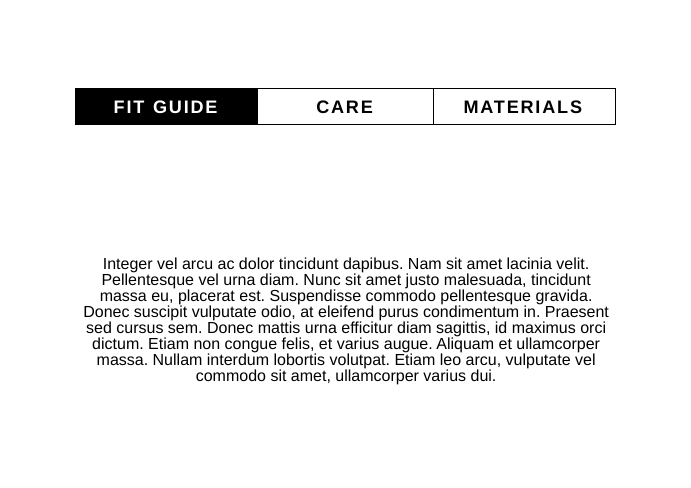
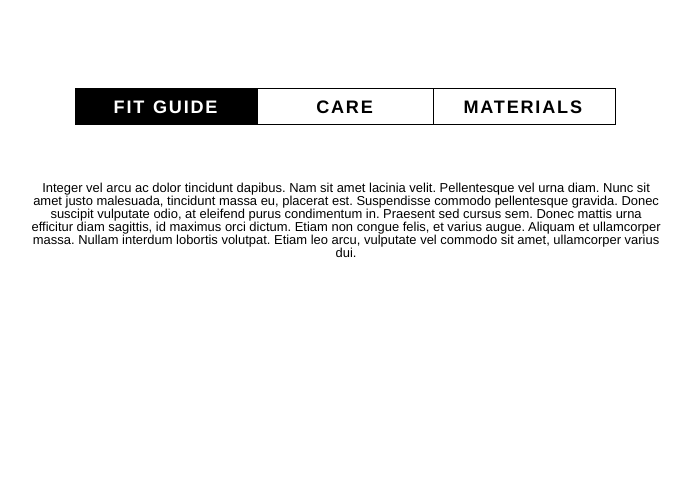
Before and after one commit to javi-aire/sdg, a website: page client/index.html in a window 1280 px wide. Shown: the whole page, without its empty margins (294-985 px from the left). Drawn offline with nearby package versions, Linux system fonts and the light colour scheme; files that its build step writes are made by us from their sources.

Commit message:
Added styles for tab_content, desktop/tablet complete

```diff
--- a/client/css/style.scss
+++ b/client/css/style.scss
@@ -36,19 +36,12 @@ body {
 ol, ul {
   list-style: none;
 }
-blockquote, q {
-  quotes: none;
+h1 {
+  font-size: 3.157em;
+  font-weight: 500;
+  opacity: .7;
+  text-align: center;
 }
-blockquote:before, blockquote:after,
-q:before, q:after {
-  content: '';
-  content: none;
-}
-table {
-  border-collapse: collapse;
-  border-spacing: 0;
-}
-
 /*======= Tab Container ======*/
 .tab-container {
   position: relative;
@@ -162,10 +155,18 @@ table {
   position: absolute;
   background: white; /* necessary to hide other tab_content */
   overflow: hidden;
-  top: 8.05em;
+  top: 4em;
   left: 0;
   right: 0;
-  padding: 3.25em;
+  padding: 9em 0 3em 0;
+
+  &--fit-guide-tab {
+    padding: 6.75em 0 6em 0;
+  }
+
+  &--care-tab {
+    padding: 6.75em 0 6em 0;
+  }
 
   @media screen and (max-width: 39.06em){
     display: none;
@@ -181,3 +182,31 @@ table {
     margin-left: -4vw;
     letter-spacing: .0625em;
 */
+
+/*====== Materials Tab Content ======*/
+.mats_percent {
+  position: relative;
+  float: left;
+  cursor: pointer;
+  bottom: 2em;
+  right: 1em;
+  margin-left: 2em;
+
+  &:hover {
+    border-bottom: 1px solid #000;
+    transition: all linear 1.5s;
+  }
+}
+
+.mats {
+  font-size: 50%;
+  display: block;
+
+}
+
+.mats_info {
+  font-size: 0.81em;
+  float: left;
+  position: relative;
+  bottom: 5em;
+}
--- a/client/index.html
+++ b/client/index.html
@@ -16,7 +16,7 @@
       <span class="tab_accordion">+</span>
 
       <div class="tab_content tab_content--fit-guide-tab">
-        <p>Integer vel arcu ac dolor tincidunt dapibus. Nam sit amet lacinia velit. Pellentesque vel urna diam. Nunc sit amet justo malesuada, tincidunt massa eu, placerat est. Suspendisse commodo pellentesque gravida. Donec suscipit vulputate odio, at eleifend purus condimentum in. Praesent sed cursus sem. Donec mattis urna efficitur diam sagittis, id maximus orci dictum. Etiam non congue felis, et varius augue. Aliquam et ullamcorper massa. Nullam interdum lobortis volutpat. Etiam leo arcu, vulputate vel commodo sit amet, ullamcorper varius dui.</p>
+        <p class="mats_info">Integer vel arcu ac dolor tincidunt dapibus. Nam sit amet lacinia velit. Pellentesque vel urna diam. Nunc sit amet justo malesuada, tincidunt massa eu, placerat est. Suspendisse commodo pellentesque gravida. Donec suscipit vulputate odio, at eleifend purus condimentum in. Praesent sed cursus sem. Donec mattis urna efficitur diam sagittis, id maximus orci dictum. Etiam non congue felis, et varius augue. Aliquam et ullamcorper massa. Nullam interdum lobortis volutpat. Etiam leo arcu, vulputate vel commodo sit amet, ullamcorper varius dui.</p>
       </div>
     </div>
     <div class="tab">
@@ -25,10 +25,8 @@
       <span class="tab_accordion tab_accordion--care-tab">+</span>
 
 
-      <div class="tab_content">
-        <div class="tab_content--care-tab">
-          <p>Quisque a turpis fermentum, dapibus mauris quis, dignissim ligula. Aliquam aliquet tellus nunc, non fermentum leo dictum vel. Morbi vehicula laoreet felis ac blandit. Sed mi urna, feugiat nec rhoncus vitae, sollicitudin non dui. Vestibulum in porttitor urna, ut posuere elit. Suspendisse mi magna, molestie nec aliquam id, porttitor in ante. Nullam posuere ipsum odio, at placerat ante eleifend vitae. Suspendisse vestibulum magna pretium velit venenatis venenatis. Donec dapibus, justo ut aliquam varius, quam tortor dignissim tellus, imperdiet scelerisque risus ex ac magna. Nunc sed purus nibh. Phasellus elit erat, scelerisque sed volutpat non, interdum vitae urna.</p>
-        </div>
+      <div class="tab_content tab_content--care-tab">
+        <p class="mats_info">Quisque a turpis fermentum, dapibus mauris quis, dignissim ligula. Aliquam aliquet tellus nunc, non fermentum leo dictum vel. Morbi vehicula laoreet felis ac blandit. Sed mi urna, feugiat nec rhoncus vitae, sollicitudin non dui. Vestibulum in porttitor urna, ut posuere elit. Suspendisse mi magna, molestie nec aliquam id, porttitor in ante. Nullam posuere ipsum odio, at placerat ante eleifend vitae. Suspendisse vestibulum magna pretium velit venenatis venenatis. Donec dapibus, justo ut aliquam varius, quam tortor dignissim tellus, imperdiet scelerisque risus ex ac magna. Nunc sed purus nibh. Phasellus elit erat, scelerisque sed volutpat non, interdum vitae urna.</p>
       </div>
     </div>
     <div class="tab">
@@ -37,13 +35,11 @@
       <span class="tab_accordion tab_accordion--materials-tab">+</span>
 
 
-      <div class="tab_content">
-        <div class="tab_content--materials-tab">
-          <h1>50% cashmere</h1>
-          <h1>46% wool</h1>
-          <h1>4% modal</h1>
-          <p>Lorem ipsum dolor sit amet, consectetur adipiscing elit. Nullam nibh arcu, ultricies nec purus quis, consequat luctus orci. Sed non mi nisi. Donec vulputate erat odio, eget lacinia lectus accumsan sed. Phasellus diam lorem, ullamcorper quis velit a, ultricies facilisis turpis. Sed laoreet efficitur odio, ut consequat arcu iaculis non. Quisque lectus ligula, venenatis quis ullamcorper vitae, euismod in nisi. Sed sed arcu tortor. Phasellus a iaculis metus, sed suscipit dui. Nunc mollis, ipsum at tristique dignissim, enim mi sodales nulla, sed dapibus lorem tortor et nisi.</p>
-        </div>
+      <div class="tab_content tab_content--materials-tab">
+        <h1 class="mats_percent">50% <span class="mats">cashmere</span></h1>
+        <h1 class="mats_percent">46% <span class="mats">wool</span></h1>
+        <h1 class="mats_percent">4% <span class="mats">modal</span></h1>
+        <p class="mats_info">Lorem ipsum dolor sit amet, consectetur adipiscing elit. Nullam nibh arcu, ultricies nec purus quis, consequat luctus orci. Sed non mi nisi. Donec vulputate erat odio, eget lacinia lectus accumsan sed. Phasellus diam lorem, ullamcorper quis velit a, ultricies facilisis turpis. Sed laoreet efficitur odio, ut consequat arcu iaculis non. Quisque lectus ligula, venenatis quis ullamcorper vitae, euismod in nisi. Sed sed arcu tortor. Phasellus a iaculis metus, sed suscipit dui. Nunc mollis, ipsum at tristique dignissim, enim mi sodales nulla, sed dapibus lorem tortor et nisi.</p>
       </div>
     </div>
   </div> <!-- /.tab-container -->
--- a/client/js/sdg.js
+++ b/client/js/sdg.js
@@ -4,7 +4,7 @@
       $('.tab .tab_content').slideUp(300).prop('checked', false);
   }
 
-  $('.tab').click(function(e) {
+  $('.tb').click(function(e) {
       console.log('clicked:', e.currentTarget);
       // Grab current anchor value
       let currentTabContent = $(e.currentTarget).children(".tab_content")[0];
```
